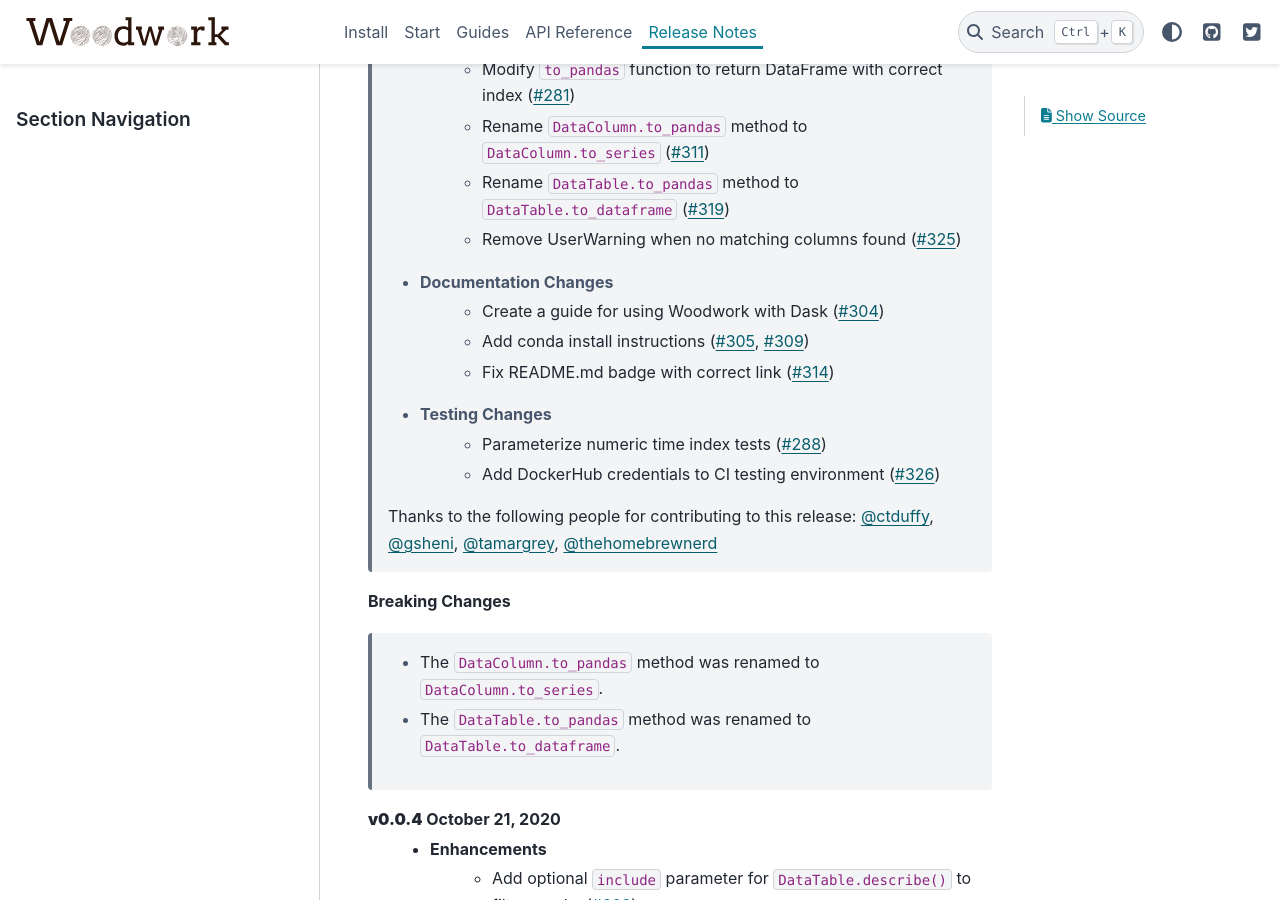
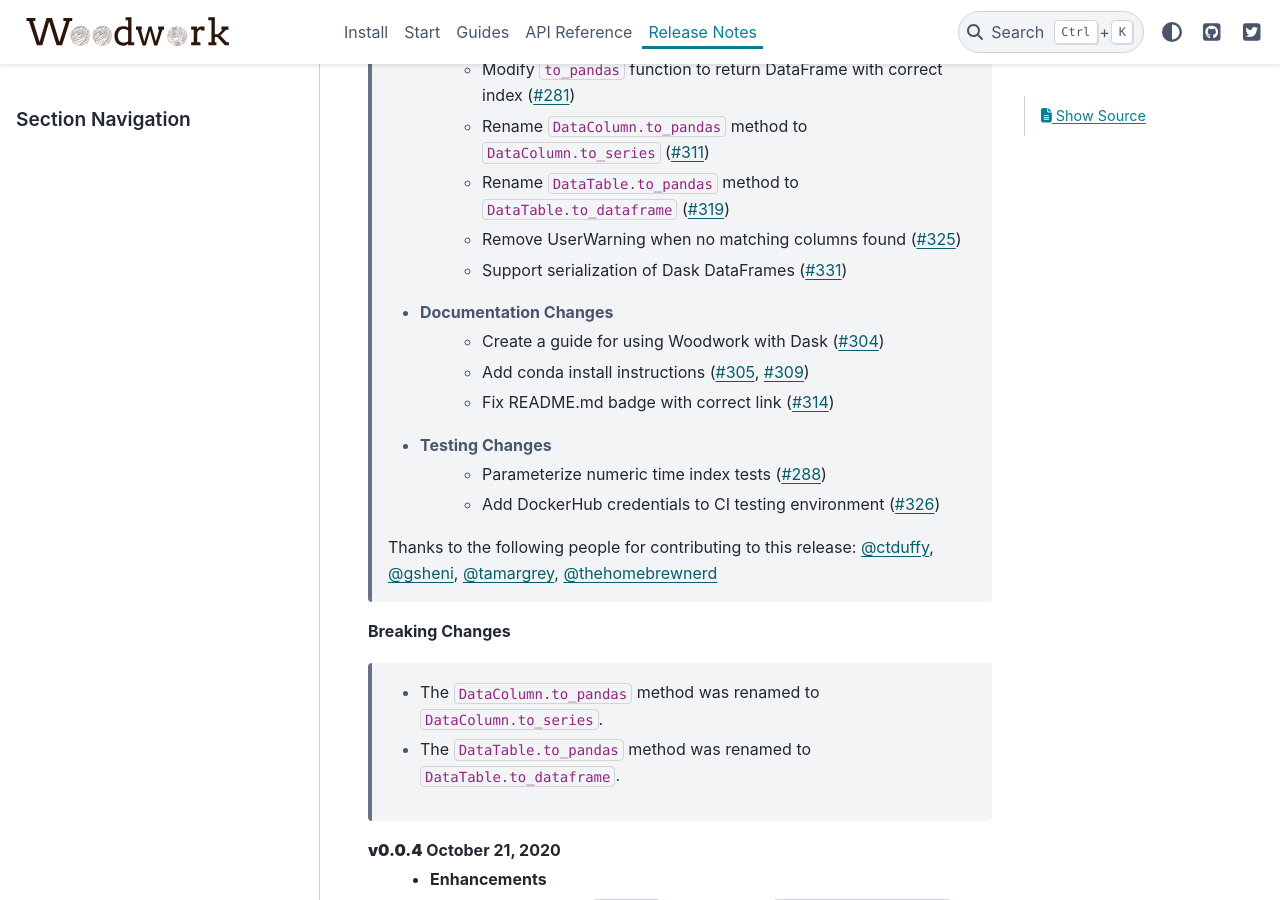
Before and after one commit to alteryx/woodwork, a Sphinx documentation site: the page built from docs/source/release_notes.rst, in a window 1280 px wide and 900 px high, scrolled down 861 px. Built offline with Sphinx 7.4.7 and the PyData theme 0.15.4, drawn with Linux system fonts in a browser that asks for light colours; comment, search, counter and statistics services are not loaded.

Commit message:
Add release note

```diff
--- a/docs/source/release_notes.rst
+++ b/docs/source/release_notes.rst
@@ -22,6 +22,7 @@ Release Notes
         * Rename ``DataColumn.to_pandas`` method to ``DataColumn.to_series`` (:pr:`311`)
         * Rename ``DataTable.to_pandas`` method to ``DataTable.to_dataframe`` (:pr:`319`)
         * Remove UserWarning when no matching columns found (:pr:`325`)
+        * Support serialization of Dask DataFrames (:pr:`331`)
     * Documentation Changes
         * Create a guide for using Woodwork with Dask (:pr:`304`)
         * Add conda install instructions (:pr:`305`, :pr:`309`)
```
